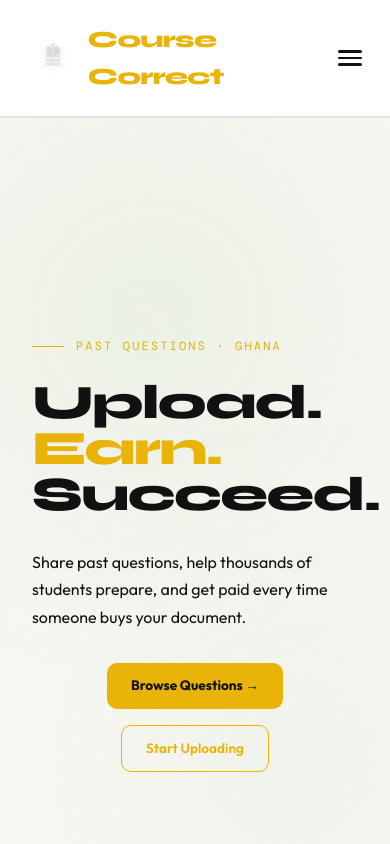
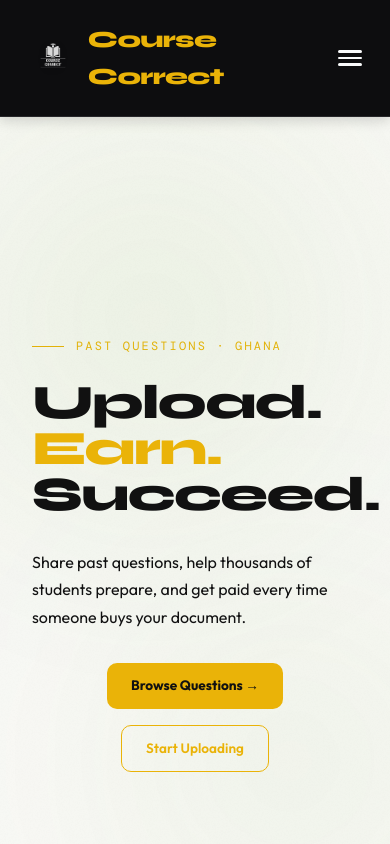
Before and after one commit to mishael6/Course_correct-frontend-, a React (Vite) app: page / in a window 390 px wide. Shown: the top 844 px of the page. Built offline with nearby package versions, Linux system fonts and the light colour scheme.

Commit message:
Convert navigation bar to dark mode

```diff
--- a/src/index.css
+++ b/src/index.css
@@ -48,9 +48,9 @@ body {
   justify-content: space-between;
   align-items: center;
   padding: 0.9rem 2rem;
-  background-color: #FFFFFF;
-  border-bottom: 1px solid var(--border);
-  box-shadow: 0 1px 0 rgba(0,0,0,0.06);
+  background-color: #0D0D0F;
+  border-bottom: 1px solid #27272A;
+  box-shadow: 0 4px 12px rgba(0,0,0,0.15);
   position: sticky;
   top: 0;
   z-index: 100;
@@ -60,7 +60,7 @@ body {
   font-family: 'Syne', sans-serif;
   font-size: 1.3rem;
   font-weight: 800;
-  color: var(--text-main);
+  color: #FFFFFF;
   text-decoration: none;
   letter-spacing: -0.02em;
 }
@@ -77,7 +77,7 @@ body {
 
 .navbar a {
   text-decoration: none;
-  color: var(--text-muted);
+  color: #9CA3AF;
   font-weight: 500;
   font-size: 0.9rem;
   padding: 0.45rem 0.85rem;
@@ -86,8 +86,8 @@ body {
 }
 
 .navbar a:hover {
-  color: var(--text-main);
-  background: var(--bg-alt);
+  color: #FFFFFF;
+  background: rgba(255,255,255,0.08);
 }
 
 /* ── Hamburger Button (Mobile) ──────────────────────────────────────────── */
@@ -104,7 +104,7 @@ body {
 .hamburger span {
   width: 24px;
   height: 2.5px;
-  background-color: var(--text-main);
+  background-color: #F9FAFB;
   border-radius: 2px;
   transition: all 0.3s ease-in-out;
 }
@@ -434,8 +434,8 @@ input::placeholder, textarea::placeholder { color: var(--text-light); }
     top: 100%;
     left: 0;
     right: 0;
-    background-color: #FFFFFF;
-    border-bottom: 1px solid var(--border);
+    background-color: #0D0D0F;
+    border-bottom: 1px solid #27272A;
     flex-direction: column;
     gap: 0;
     padding: 0;
@@ -450,7 +450,7 @@ input::placeholder, textarea::placeholder { color: var(--text-light); }
   .navbar .links a {
     padding: 0.75rem 1rem;
     border-radius: 0;
-    border-bottom: 1px solid var(--border);
+    border-bottom: 1px solid #27272A;
     width: 100%;
   }
   .navbar .links a:last-child {
```
